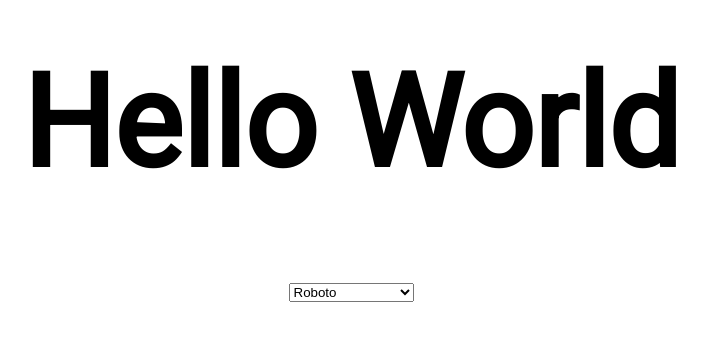
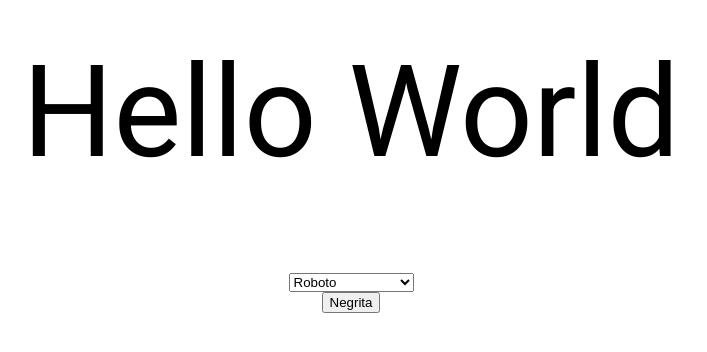
Before and after one commit to diegobs6/hello-world-react-challenge, a React (Create React App) app: page / in a window 1280 px wide. Shown: the part 268-620 px from the top of the page, without its empty margins (289-996 px from the left). Built offline with nearby package versions, Linux system fonts and the light colour scheme.

Commit message:
Toggle de negrita

```diff
--- a/src/App.js
+++ b/src/App.js
@@ -3,16 +3,23 @@ import { useState } from 'react';
 
 function App() {
   const [font, setFont] = useState("Roboto");
+  const [isBold, setIsBold] = useState(false);
   return (
     <div className="container">
-      <h1 style={{ fontFamily: font}}>Hello World</h1>
+      <h1 style={{
+        fontFamily: font,
+        fontWeight: isBold ? "bold" : "normal"
+      }}>Hello World</h1>
       <select onChange={(e) => setFont(e.target.value)}>
         <option value= "Roboto">Roboto</option>
         <option value= "Playfair Display">Playfair Display</option>
         <option value= "Pacifico">Pacifico</option>
         <option value= "Montserrat">Montserrat</option>
         <option value= "Source Code Pro">Source Code Pro</option>
-        </select>
+      </select>
+      <button onClick={() => setIsBold(!isBold)}>
+        {isBold ? "Sacar negrita" : "Negrita"}
+      </button>
     </div>
   );
 }
```
